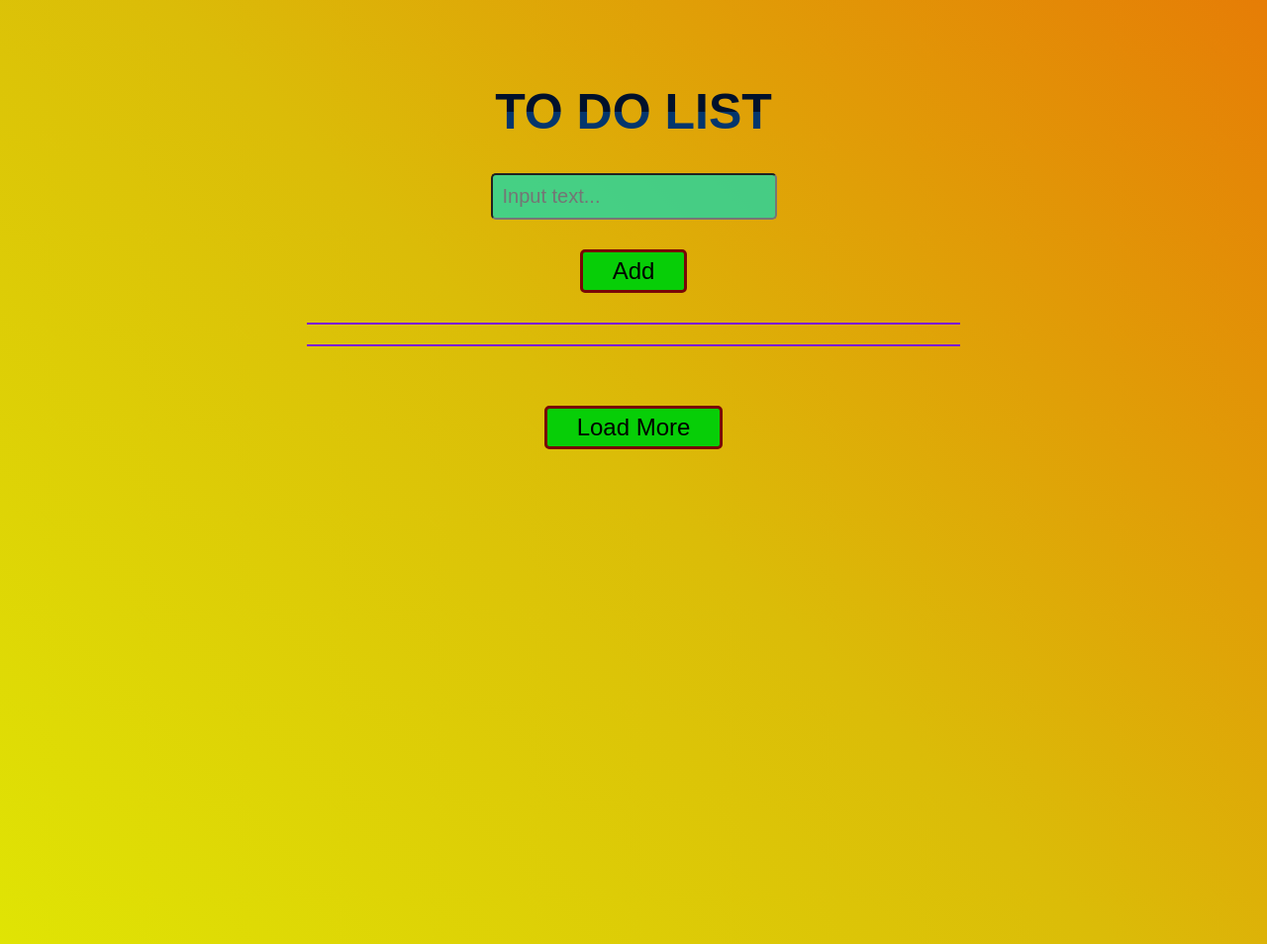
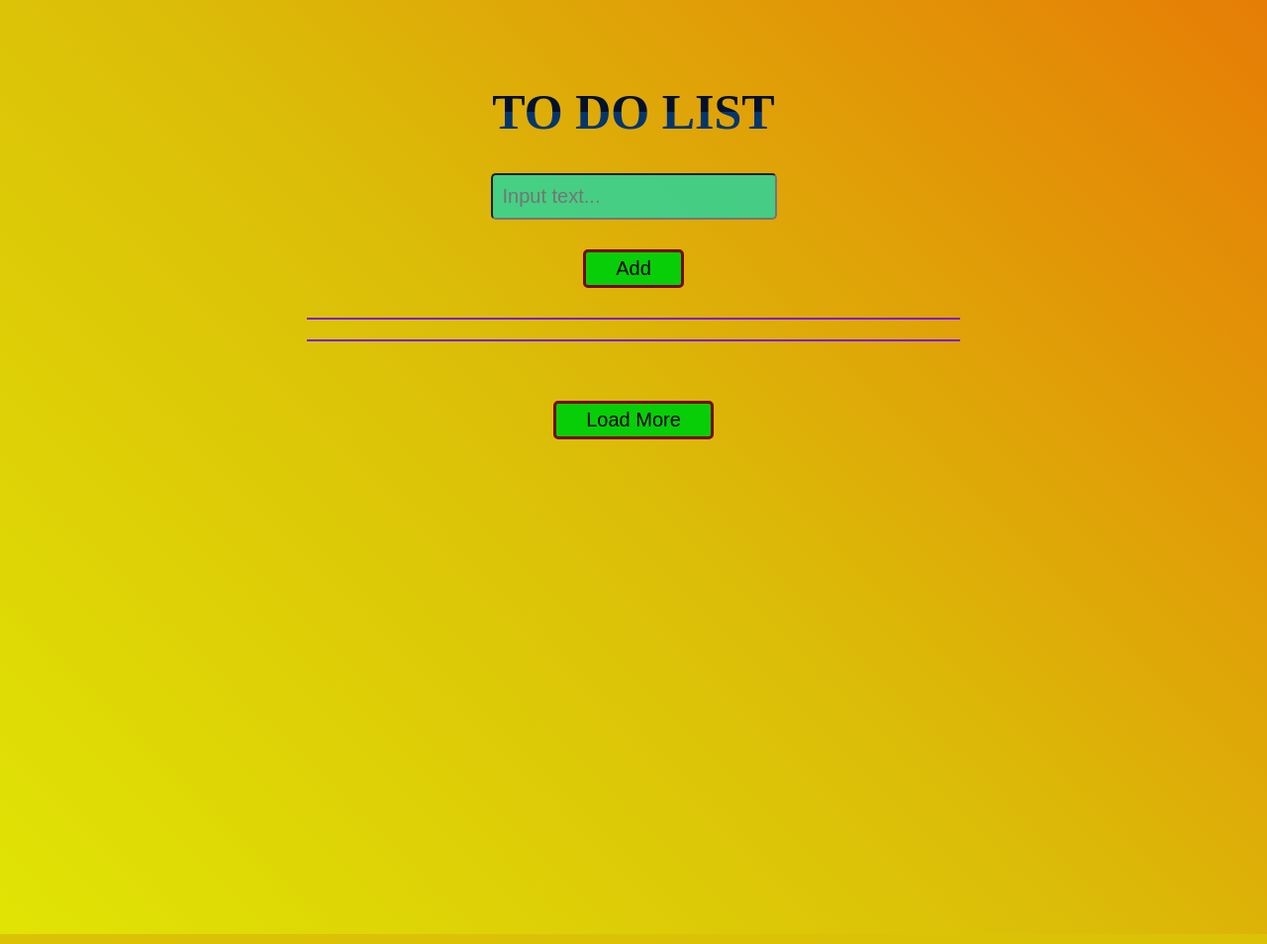
Before and after one commit to GeekHub-FrontEnd-CMS-Online-8/KaurovAndrii_HW13, a PHP site: page /index.html in a window 1280 px wide. Shown: the whole page at 99% size. Run offline with PHP 8.4, Linux system fonts and the light colour scheme.

Commit message:
не полностью
не работают кнопки удалить и редактировать, аякс запрос.

```diff
--- a/index.html
+++ b/index.html
@@ -5,7 +5,7 @@
     <meta name="viewport" content="width=device-width, initial-scale=1.0">
     <meta http-equiv="X-UA-Compatible" content="ie=edge">
     <title>Home work 13</title>
-    <link rel="shortcut icon" href="icon.png" type="image/png">
+    <link rel="shortcut icon" href="img/icon.png" type="image/png">
     <link rel="stylesheet" href="style.css">
 </head>
 <body>
@@ -14,7 +14,7 @@
         <input type="text" placeholder="Input text..." class="input-text" id="inputText">
         <button class="btn" id="btnAdd" onclick="addBtn()">Add</button>
         <ul class= "list" id="list"></ul>
-        <button class="btn" id="btnLoad">Load More</button>
+        <button class="btn" id="btnLoad" onclick="sendAjax ()">Load More</button>
     </div>
     <script src="script.js"></script>
 </body>
--- /dev/null
+++ b/index.php
@@ -0,0 +1,2 @@
+<?php
+echo $_SERVER['REMOTE_ADDR'];
--- a/script.js
+++ b/script.js
@@ -2,7 +2,6 @@
 let text = document.getElementById('inputText');
 let list = document.getElementById('list');
 
-//add task in to do list
 let toDoList = [];
 
 if (localStorage.getItem('taskItem') != undefined) {
@@ -66,3 +65,12 @@
 
 	localStorage.setItem ('taskItem',JSON.stringify(toDoList));
 };
+
+function sendAjax () {
+	let request = new XMLHttpRequest ();
+	request.onreadystatechange = function () {
+		console.log(request.readyState);
+	}
+	request.open('GET', 'index.php');
+	request.send();
+}
--- a/style.css
+++ b/style.css
@@ -2,9 +2,6 @@
     margin: 0 auto;
     padding: 0;
     background: linear-gradient(45deg, #e0e404, #dbbc08, #e67d06);
-    background-repeat: no-repeat;
-    background-position: center top;
-    background-size: cover;
 }
 .container{
     width: 100%;
@@ -15,11 +12,8 @@
     flex-direction: column;
     justify-content: center;
     align-items: center;
-    font-family: Arial, Helvetica, sans-serif;
 }
-
 h1{
-    font-size: 50px;
     text-transform: uppercase;
     color: #720606;
     background: linear-gradient(180deg, rgb(1, 17, 43) 50%, rgb(4, 54, 109) 50%);
@@ -27,8 +21,8 @@
     -webkit-text-fill-color: transparent;
     display: table;
     text-align: center;
+    font-size: 50px;
 }
-
 .input-text{
     padding: 10px;
     border-radius: 5px;
@@ -36,30 +30,26 @@
     background: rgba(7, 221, 185, 0.7);
     font-size: 20px;
 }
-
 .input-text:focus{
     background: rgba(174, 190, 178, 0.8);
     color: #3b0404;
     transition: 0.3s;
     border: 2px solid #be0707;
 }
-
 .btn{
     margin-top: 30px;
     padding: 5px 30px;
-    font-size: 24px;
     background: #07ce07;
     border-radius: 5px;
     border: 3px solid #790707;
+    font-size: 20px;
 }
-
 .btn:hover{
     background: #06bebe;
     color: #1c1ccc;
     transition: 0.3s;
     border: 3px double #770404;
 }
-
 .list{
     width: 50%;
     margin: 30px auto;
@@ -68,26 +58,22 @@
     flex-direction: column;
     border-top: 2px solid #7c19d8;
     border-bottom: 2px solid #7c19d8;
-    font-size: 20px;
 }
-
 .list__item{
     display: flex;
     align-items: center;
     margin-left: 40px;
     padding: 4px 0;
+    font-size: 20px;
 }
-
 .check{
     margin: 0 20px;
 }
-
 .delete{
     margin-left: 20px;
     background: red;
     color:yellowgreen;
 }
-
 .edit{
     margin-left: 100px;
     background: yellow;
```
Also changed, not shown: img/icon.png (renamed from icon.png).
